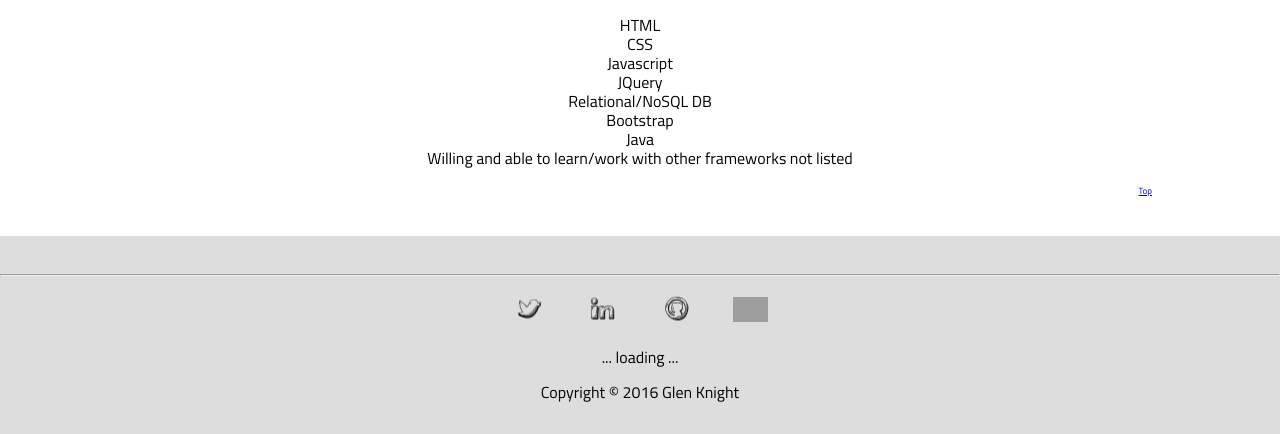
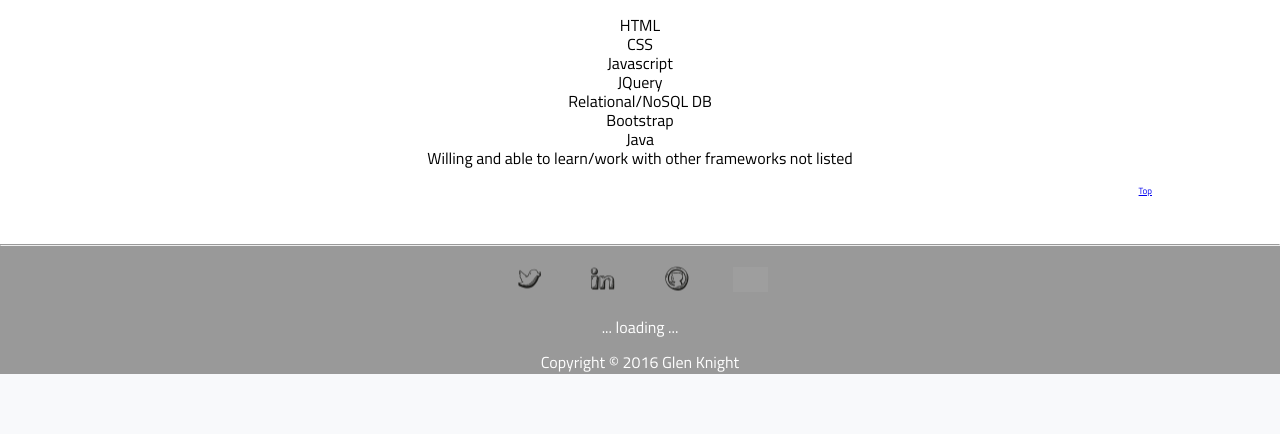
Before and after one commit to glenak1911/KnightGlendotNYC, a PHP site: page / in a window 1280 px wide. Shown: the part 2696-3130 px from the top of the page. After the commit the page ends 3070 px from the top, so only its background shows below. Run offline with PHP 8.4, Linux system fonts and the light colour scheme; some libraries are stand-ins or nearby versions; grey boxes are pictures that could not be loaded.

Commit message:
Modified footer

```diff
--- a/css/style1.css
+++ b/css/style1.css
@@ -85,9 +85,10 @@ h1{
 }
 
 #footer{
-  padding:30px 0px;
-  text-align:center;
-  background:#ddd;
+	/*padding:30px 0px;*/
+	text-align:center;
+	color:#ffffff;
+	background:#999999;
 }
 
 .glenName{
--- a/index.html
+++ b/index.html
@@ -17,6 +17,7 @@
 		<script src="scripts/knightGlen.js"></script>
 		<script src="scripts/smoothScroll.js"></script>
 		<script src="http://quotesondesign.com/api/3.0/api-3.0.js" type="text/javascript" charset="utf-8"></script>
+		<script src="https://use.fontawesome.com/ade44aafc3.js"></script>
 	</head>
 	<body>
 		<div class="wrapper">
@@ -108,7 +109,7 @@
 				</ul>
 			<p><a class="topPage" href="#"mainHero>Top</a></p>
 			</div>
-
+			<div class="footerContainer">
 			<div id="footer">
 				<hr />
 				<div class="socialMedia">
@@ -127,6 +128,7 @@
 				</script>
 				Glen Knight
 			</div>
+			</div>
 		</div>
 	</body>
 </html>
```
